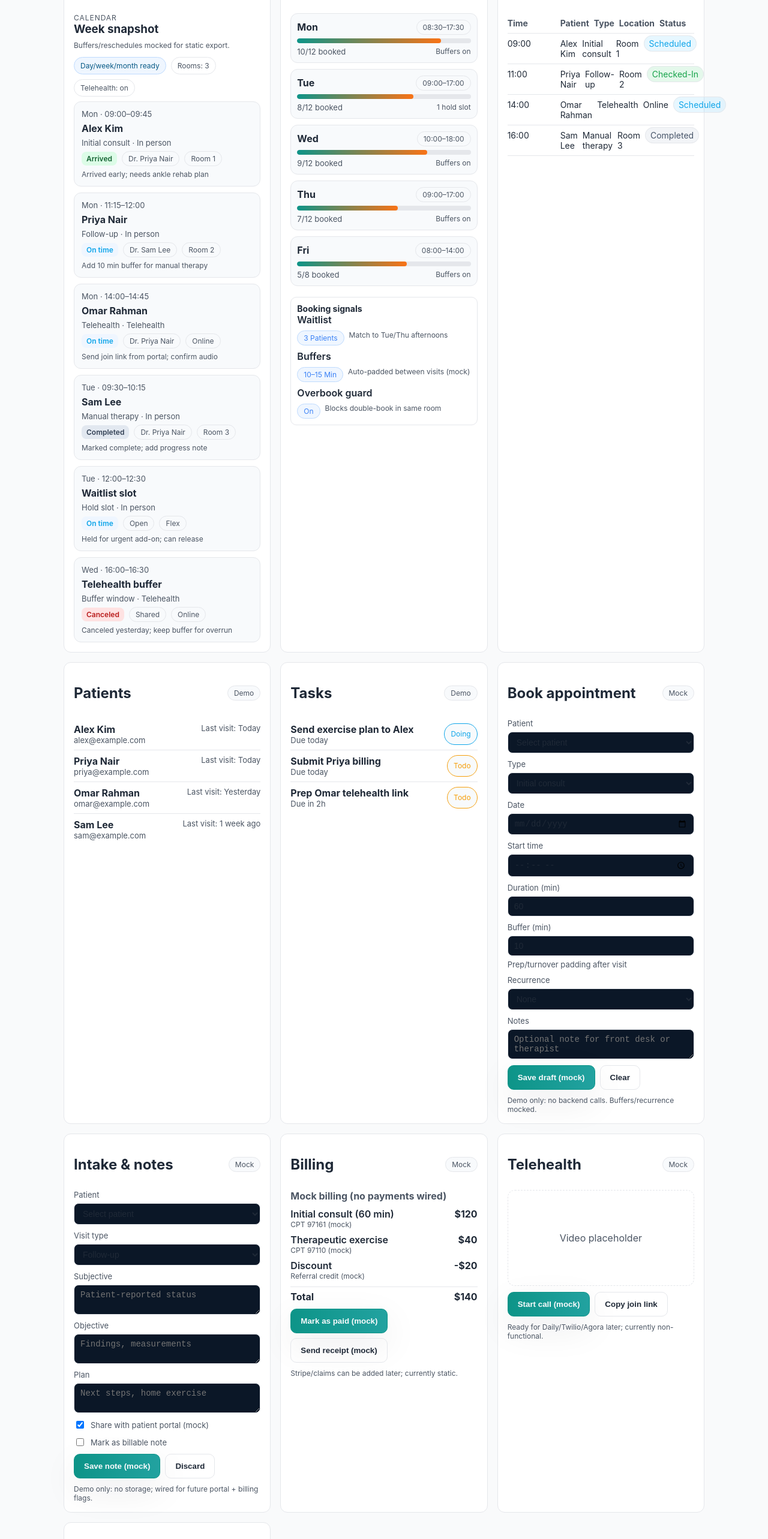
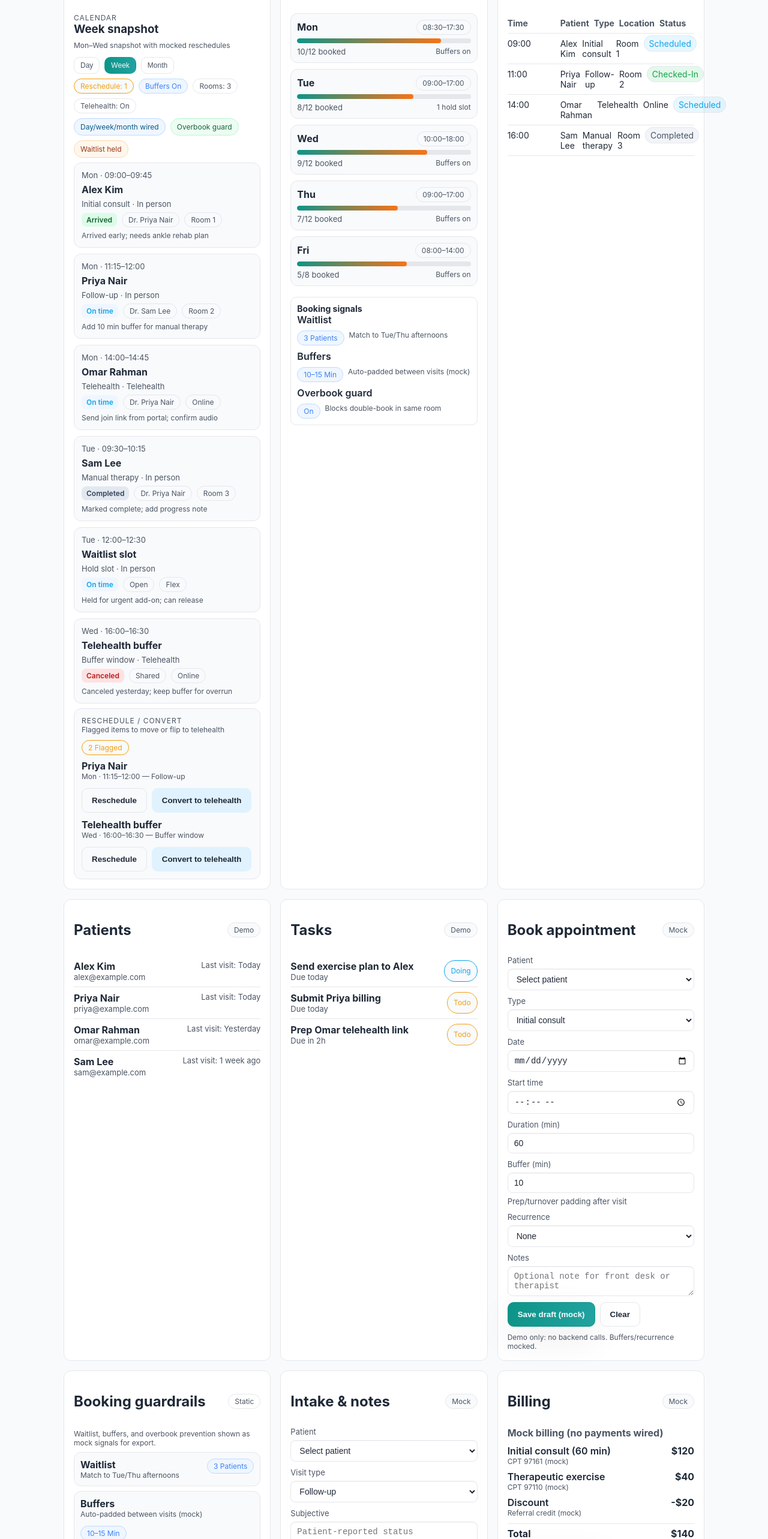
Before and after one commit to mindfreakzerox/physioflow-fe, a Next.js app: page /dashboard in a window 1280 px wide. Shown: the part 120-2686 px from the top of the page at 60% size. Built offline with nearby package versions, Linux system fonts and the light colour scheme.

Commit message:
Enhance calendar and booking guardrails

```diff
--- a/app/dashboard/page.tsx
+++ b/app/dashboard/page.tsx
@@ -1,5 +1,6 @@
 import { AvailabilityGlance } from '../../components/AvailabilityGlance';
 import { BookingForm } from '../../components/BookingForm';
+import { BookingSignals } from '../../components/BookingSignals';
 import { BillingSummary } from '../../components/BillingSummary';
 import { CalendarRibbon } from '../../components/CalendarRibbon';
 import { IntakeNotes } from '../../components/IntakeNotes';
@@ -66,6 +67,10 @@ export default function DashboardPage() {
           </div>
 
           <div className="card">
+            <BookingSignals />
+          </div>
+
+          <div className="card">
             <div className="card-header">
               <h2>Intake & notes</h2>
               <span className="pill">Mock</span>
--- /dev/null
+++ b/components/BookingSignals.tsx
@@ -0,0 +1,24 @@
+import { bookingSignals } from '../lib/mock-data';
+
+export function BookingSignals() {
+  return (
+    <div className="signals">
+      <div className="card-header" style={{ marginBottom: '4px' }}>
+        <h2>Booking guardrails</h2>
+        <span className="pill ghost">Static</span>
+      </div>
+      <p className="muted small">Waitlist, buffers, and overbook prevention shown as mock signals for export.</p>
+      <div className="signals-list">
+        {bookingSignals.map((signal) => (
+          <div key={signal.id} className="signal-row">
+            <div>
+              <div className="signal-title">{signal.label}</div>
+              <p className="muted small">{signal.note}</p>
+            </div>
+            <span className="pill info">{signal.status}</span>
+          </div>
+        ))}
+      </div>
+    </div>
+  );
+}
--- a/components/CalendarRibbon.tsx
+++ b/components/CalendarRibbon.tsx
@@ -1,4 +1,9 @@
+"use client";
+
+import { useMemo, useState } from 'react';
 import { calendarEvents } from '../lib/mock-data';
+
+type View = 'day' | 'week' | 'month';
 
 const statusCopy: Record<string, string> = {
   scheduled: 'On time',
@@ -7,23 +12,58 @@ const statusCopy: Record<string, string> = {
   canceled: 'Canceled'
 };
 
+const viewCopy: Record<View, string> = {
+  day: 'Today focus — buffers + holds visible',
+  week: 'Mon–Wed snapshot with mocked reschedules',
+  month: 'Rolling 4-week highlights for static export'
+};
+
 export function CalendarRibbon() {
+  const [view, setView] = useState<View>('week');
+
+  const visibleEvents = useMemo(() => {
+    if (view === 'day') {
+      return calendarEvents.filter((event) => event.day === 'Mon');
+    }
+    return calendarEvents;
+  }, [view]);
+
+  const rescheduleQueue = useMemo(
+    () => calendarEvents.filter((event) => event.status === 'canceled' || event.note?.toLowerCase().includes('buffer')).slice(0, 3),
+    []
+  );
+
   return (
     <div className="calendar">
       <div className="calendar-head">
         <div>
           <p className="eyebrow">Calendar</p>
-          <h3>Week snapshot</h3>
-          <p className="muted small">Buffers/reschedules mocked for static export.</p>
+          <h3>{view === 'day' ? 'Today' : view === 'week' ? 'Week snapshot' : 'Month preview'}</h3>
+          <p className="muted small">{viewCopy[view]}</p>
         </div>
         <div className="chip-row">
-          <span className="chip info">Day/week/month ready</span>
-          <span className="chip ghost">Rooms: 3</span>
-          <span className="chip ghost">Telehealth: on</span>
+          <button type="button" className={`chip toggle ${view === 'day' ? 'active' : 'ghost'}`} onClick={() => setView('day')}>Day</button>
+          <button type="button" className={`chip toggle ${view === 'week' ? 'active' : 'ghost'}`} onClick={() => setView('week')}>Week</button>
+          <button type="button" className={`chip toggle ${view === 'month' ? 'active' : 'ghost'}`} onClick={() => setView('month')}>Month</button>
         </div>
       </div>
+
+      <div className="calendar-controls">
+        <div className="chip-row">
+          <span className="pill warning">Reschedule: 1</span>
+          <span className="pill info">Buffers on</span>
+          <span className="pill ghost">Rooms: 3</span>
+          <span className="pill ghost">Telehealth: on</span>
+        </div>
+        <div className="chip-row">
+          <span className="chip info">Day/week/month wired</span>
+          <span className="chip success">Overbook guard</span>
+          <span className="chip warning">Waitlist held</span>
+        </div>
+      </div>
+
       <div className="calendar-ribbon">
-        {calendarEvents.map((event) => (
+        {visibleEvents.map((event) => (
           <div key={event.id} className="event-card">
             <div className="event-time">{event.day} · {event.start}–{event.end}</div>
             <div className="event-title">{event.patient}</div>
@@ -37,6 +77,30 @@ export function CalendarRibbon() {
           </div>
         ))}
       </div>
+
+      <div className="reschedule-queue">
+        <div className="queue-head">
+          <div>
+            <p className="eyebrow">Reschedule / convert</p>
+            <p className="muted small">Flagged items to move or flip to telehealth</p>
+          </div>
+          <span className="pill warning">{rescheduleQueue.length} flagged</span>
+        </div>
+        <div className="queue-list">
+          {rescheduleQueue.map((event) => (
+            <div key={event.id} className="queue-row">
+              <div>
+                <div className="queue-title">{event.patient}</div>
+                <p className="muted small">{event.day} · {event.start}–{event.end} — {event.visit}</p>
+              </div>
+              <div className="queue-actions">
+                <button type="button" className="btn ghost">Reschedule</button>
+                <button type="button" className="btn subtle">Convert to telehealth</button>
+              </div>
+            </div>
+          ))}
+        </div>
+      </div>
     </div>
   );
 }
--- a/styles/globals.css
+++ b/styles/globals.css
@@ -196,6 +196,9 @@ h1 { font-size: 34px; margin: 8px 0 14px; line-height: 1.15; }
 .chip.success { background: #ecfdf3; color: #166534; border-color: #bbf7d0; }
 .chip.warning { background: #fff7ed; color: #9a3412; border-color: #fed7aa; }
 .chip.ghost { background: transparent; color: var(--muted); border-color: var(--border); }
+.chip.toggle { cursor: pointer; border-radius: 10px; transition: background 0.15s ease, border-color 0.15s ease, color 0.15s ease; }
+.chip.toggle.active { background: linear-gradient(90deg, var(--accent), #22a2a0); color: #f8fafc; border-color: transparent; }
+.chip.toggle:focus { outline: none; box-shadow: 0 0 0 2px rgba(34,197,94,0.18); }
 
 .cta { display: flex; flex-wrap: wrap; justify-content: space-between; gap: 12px; align-items: center; }
 
@@ -203,12 +206,13 @@ h1 { font-size: 34px; margin: 8px 0 14px; line-height: 1.15; }
 .form-grid { display: grid; grid-template-columns: repeat(auto-fit, minmax(180px, 1fr)); gap: 10px; }
 .form-field { display: flex; flex-direction: column; gap: 6px; font-size: 13px; color: var(--muted); }
 .form-field input, .form-field select, .form-field textarea {
-  background: #0b1727;
+  background: #ffffff;
   color: var(--text);
   border: 1px solid var(--border);
   border-radius: 8px;
   padding: 8px 10px;
   font-size: 14px;
+  box-shadow: inset 0 1px 0 rgba(15, 23, 42, 0.04);
 }
 .form-field textarea { resize: vertical; }
 .form-actions { display: flex; gap: 8px; flex-wrap: wrap; }
@@ -270,6 +274,10 @@ h1 { font-size: 34px; margin: 8px 0 14px; line-height: 1.15; }
 .stack { display: flex; flex-direction: column; gap: 12px; }
 .stack-row { display: flex; gap: 10px; flex-wrap: wrap; }
 .chip-row { display: flex; gap: 8px; flex-wrap: wrap; }
+.signals { display: flex; flex-direction: column; gap: 8px; }
+.signals-list { display: flex; flex-direction: column; gap: 8px; }
+.signal-row { display: flex; justify-content: space-between; align-items: flex-start; gap: 12px; flex-wrap: wrap; border: 1px solid var(--border); border-radius: var(--radius); padding: 10px; background: #f8fafc; }
+.signal-title { font-weight: 700; }
 
 .sample-card {
   border: 1px solid var(--border);
@@ -284,6 +292,7 @@ h1 { font-size: 34px; margin: 8px 0 14px; line-height: 1.15; }
 
 .calendar { display: flex; flex-direction: column; gap: 8px; }
 .calendar-head { display: flex; justify-content: space-between; gap: 12px; flex-wrap: wrap; align-items: center; }
+.calendar-controls { display: flex; flex-direction: column; gap: 8px; }
 .calendar-ribbon {
   display: grid;
   grid-template-columns: repeat(auto-fit, minmax(240px, 1fr));
@@ -302,6 +311,12 @@ h1 { font-size: 34px; margin: 8px 0 14px; line-height: 1.15; }
 .event-title { font-weight: 700; font-size: 16px; }
 .event-subtitle { color: var(--muted); font-size: 13px; }
 .event-meta { display: flex; gap: 8px; flex-wrap: wrap; align-items: center; }
+.reschedule-queue { border: 1px solid var(--border); border-radius: var(--radius); padding: 12px; background: #f8fafc; display: flex; flex-direction: column; gap: 8px; }
+.queue-head { display: flex; justify-content: space-between; align-items: center; gap: 10px; flex-wrap: wrap; }
+.queue-list { display: flex; flex-direction: column; gap: 10px; }
+.queue-row { display: flex; justify-content: space-between; gap: 12px; align-items: center; flex-wrap: wrap; }
+.queue-title { font-weight: 700; }
+.queue-actions { display: flex; gap: 8px; flex-wrap: wrap; }
 
 .availability { display: flex; flex-direction: column; gap: 8px; }
 .availability-grid {
```
Also changed, not shown: app/ui-kit/page.tsx (+30 -0 lines), 1 other file (tests, documents, lock files or other folders).
